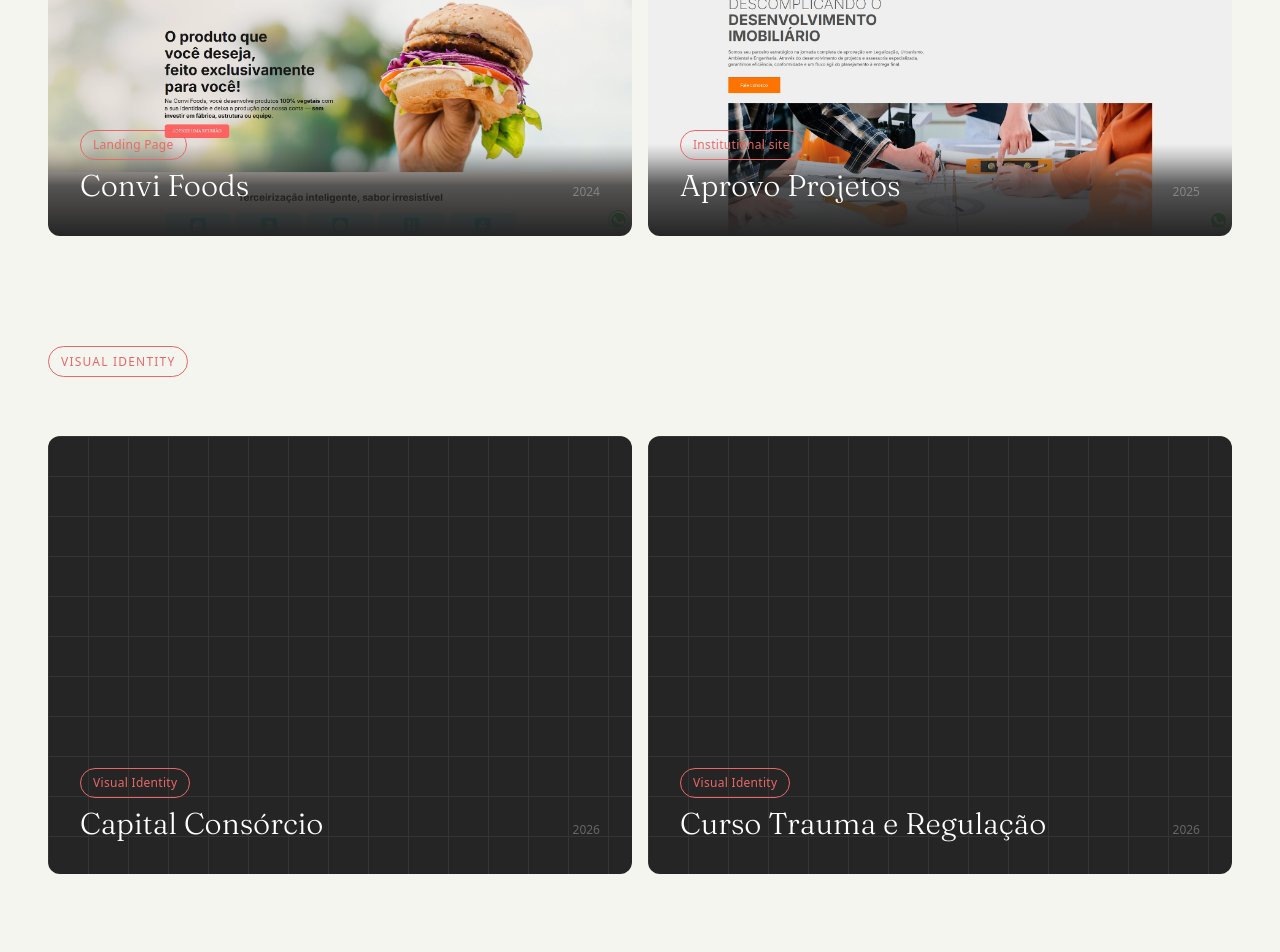
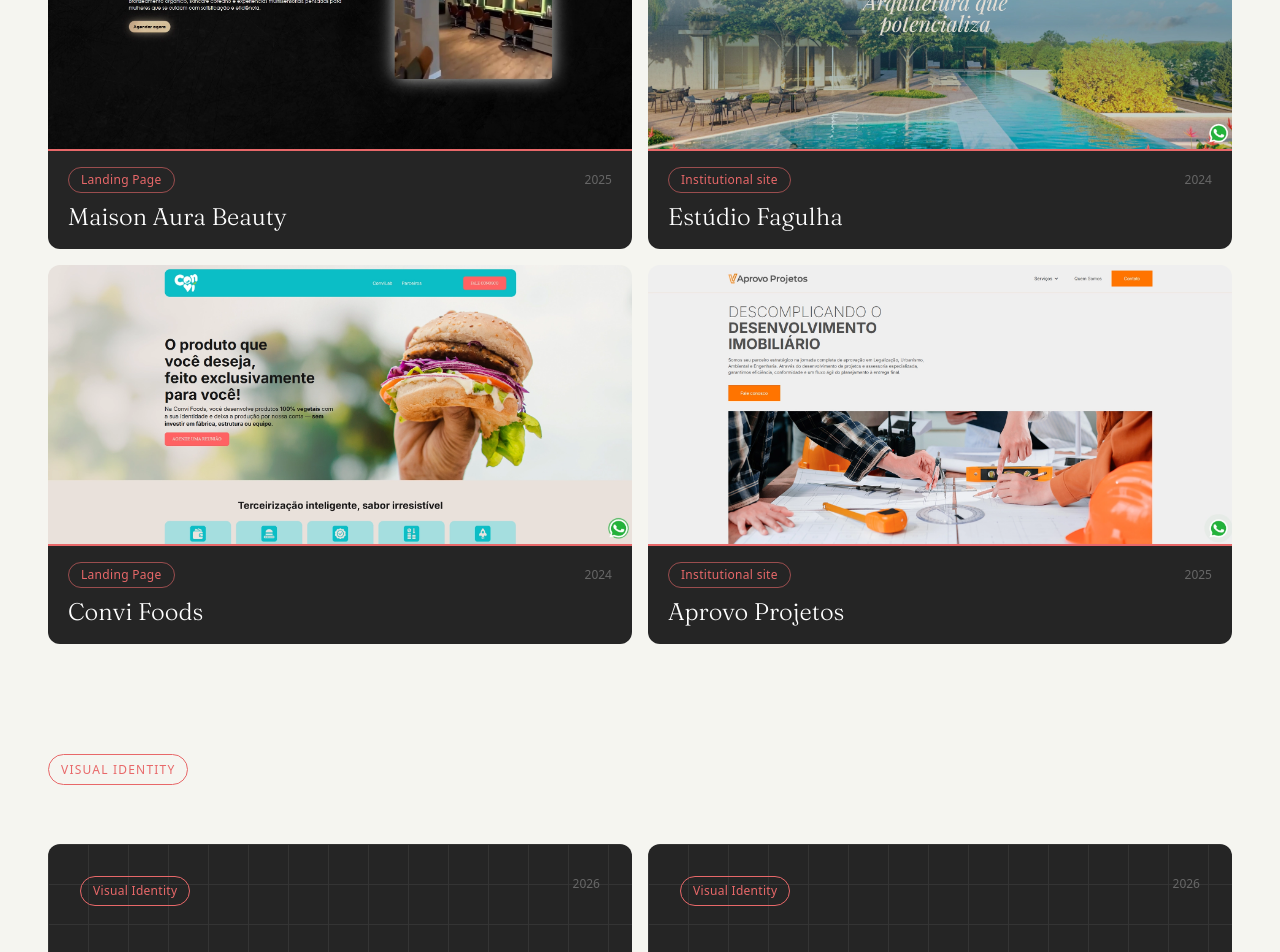
Before and after one commit to daniloaguillar/portfolio, a Next.js app: page / in a window 1280 px wide. Shown: the part 2440-3392 px from the top of the page. Built offline with nearby package versions, Linux system fonts and the light colour scheme; a web font is replaced by a local one.

Commit message:
Cards: caption below image with accent border, title, badge, year and arrow

```diff
--- a/components/Projects.tsx
+++ b/components/Projects.tsx
@@ -150,12 +150,8 @@
       whileInView={{ opacity: 1, y: 0 }}
       viewport={{ once: true, margin: "-80px" }}
       transition={{ duration: 0.7, ease: [0.16, 1, 0.3, 1] }}
-      className={`relative overflow-hidden group cursor-none rounded-xl ${
-        featured
-          ? "col-span-1 md:col-span-2 aspect-[9/16] md:aspect-[1903/909]"
-          : project.image
-            ? "aspect-[9/16] md:aspect-[1903/909]"
-            : "aspect-[9/16] md:aspect-[4/3]"
+      className={`group cursor-none rounded-xl overflow-hidden ${
+        featured ? "col-span-1 md:col-span-2" : ""
       }`}
       onClick={onClick}
       onMouseEnter={() => setHovered(true)}
@@ -164,26 +160,52 @@
     >
       {project.image ? (
         <>
-          {/* Mobile: alinhada pelo topo */}
+          {/* Imagem sem gradiente */}
+          <div className={`relative overflow-hidden ${
+            featured ? "aspect-[9/16] md:aspect-[1903/909]" : "aspect-[9/16] md:aspect-[1903/909]"
+          }`}>
             <img
               src={project.imageMobile ?? project.image}
               alt={project.name}
               className="md:hidden absolute inset-0 w-full h-full object-cover object-top transition-transform duration-700 group-hover:scale-105"
             />
-          {/* Desktop */}
             <img
               src={project.image}
               alt={project.name}
               className="hidden md:block absolute inset-0 w-full h-full object-cover transition-transform duration-700 group-hover:scale-105"
             />
-          {/* Gradiente apenas no 1/3 inferior */}
-          <div
-            className="absolute inset-0"
-            style={{ background: "linear-gradient(to top, #252525 0%, rgba(37,37,37,0.75) 18%, rgba(37,37,37,0.2) 28%, transparent 33%)" }}
-          />
+            <div className="absolute inset-0 bg-black/0 group-hover:bg-black/10 transition-colors duration-500" />
+          </div>
+
+          {/* Caption abaixo da imagem */}
+          <div className="bg-[#252525] border-t-2 border-accent px-5 py-4">
+            <div className="flex items-center justify-between mb-2">
+              <span className="text-xs px-3 py-1 border border-accent/60 text-accent font-sans tracking-wide rounded-full">
+                {project.type[locale]}
+              </span>
+              <span className="text-xs text-white/30 font-sans">{project.year}</span>
+            </div>
+            <div className="flex items-center justify-between gap-4">
+              <h3
+                className={`font-display font-light text-white leading-tight ${
+                  featured ? "text-3xl md:text-4xl" : "text-xl md:text-2xl"
+                }`}
+              >
+                {project.name}
+              </h3>
+              <motion.span
+                animate={hovered ? { opacity: 1, x: 0 } : { opacity: 0, x: -6 }}
+                transition={{ duration: 0.25 }}
+                className="text-accent text-sm font-sans shrink-0"
+              >
+                →
+              </motion.span>
+            </div>
+          </div>
         </>
       ) : (
-        <>
+        /* Branding: dark card com aspect fixo */
+        <div className={`relative overflow-hidden aspect-[9/16] md:aspect-[4/3]`}>
           <div className="absolute inset-0 bg-[#252525]" />
           <div
             className="absolute inset-0 opacity-[0.07]"
@@ -192,44 +214,35 @@
               backgroundSize: "40px 40px",
             }}
           />
-        </>
-      )}
-
-      {/* Hover overlay */}
           <div className="absolute inset-0 bg-white/0 group-hover:bg-white/5 transition-colors duration-500" />
-
-      {/* Conteúdo — tudo na base */}
-      <div className="absolute inset-0 p-6 md:p-8 flex flex-col justify-end">
+          <div className="absolute inset-0 p-6 md:p-8 flex flex-col justify-between">
+            <div className="flex items-start justify-between">
+              <span className="text-xs px-3 py-1.5 border border-accent text-accent font-sans tracking-wide rounded-full">
+                {project.type[locale]}
+              </span>
+              <span className="text-xs text-white/30 font-sans">{project.year}</span>
+            </div>
+            <div>
               <motion.div
                 animate={hovered ? { opacity: 1, y: 0 } : { opacity: 0, y: 10 }}
                 transition={{ duration: 0.3 }}
-          className="mb-2"
+                className="mb-3"
               >
                 <span className="text-xs tracking-[0.2em] uppercase text-accent font-sans font-medium">
                   {viewLabel}
                 </span>
               </motion.div>
-        {/* Badge acima do título */}
-        <span className="inline-flex mb-2 text-xs px-3 py-1.5 border border-accent text-accent font-sans tracking-wide rounded-full w-fit">
-          {project.type[locale]}
-        </span>
-        {/* Título + ano na mesma linha */}
-        <div className="flex items-end justify-between gap-4">
-          <h3
-            className={`font-display font-light text-white leading-tight ${
-              featured ? "text-4xl md:text-6xl" : "text-2xl md:text-3xl"
-            }`}
-          >
+              <h3 className="text-2xl md:text-3xl font-display font-light text-white leading-tight">
                 {project.name}
               </h3>
-          <span className="text-xs text-white/30 font-sans shrink-0 mb-1">{project.year}</span>
             </div>
           </div>
-
           <motion.div
             animate={hovered ? { opacity: 1 } : { opacity: 0 }}
             className="absolute inset-0 border border-accent/30 pointer-events-none rounded-xl"
           />
+        </div>
+      )}
     </motion.div>
   );
 }
```
Lines whose indentation alone changed are shown as unchanged.
